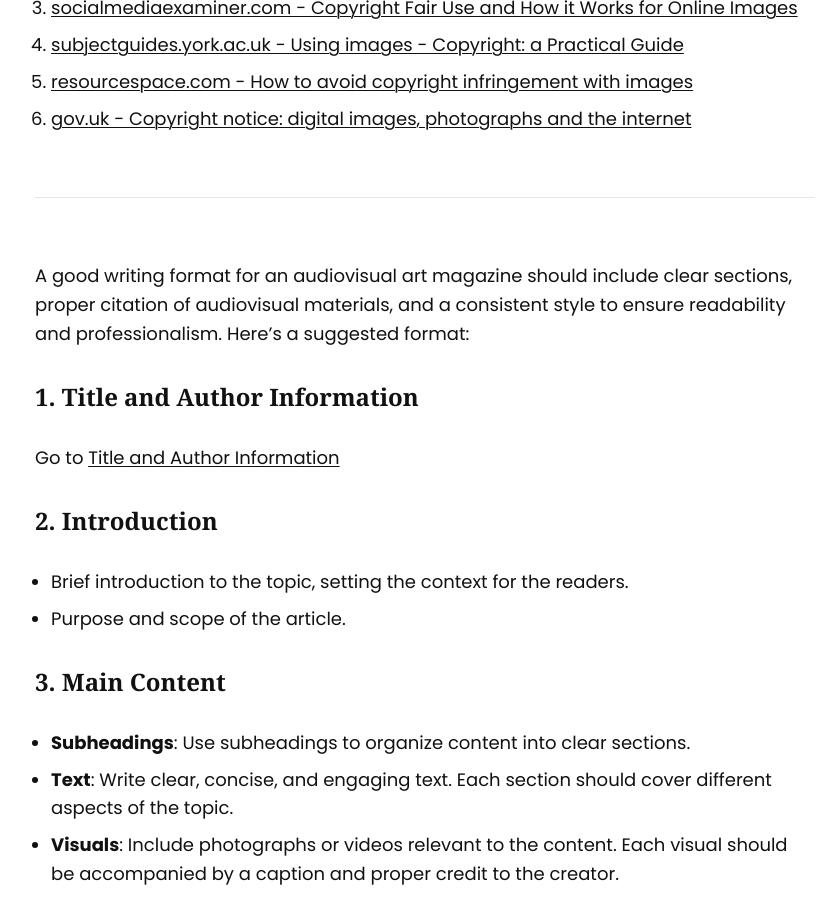
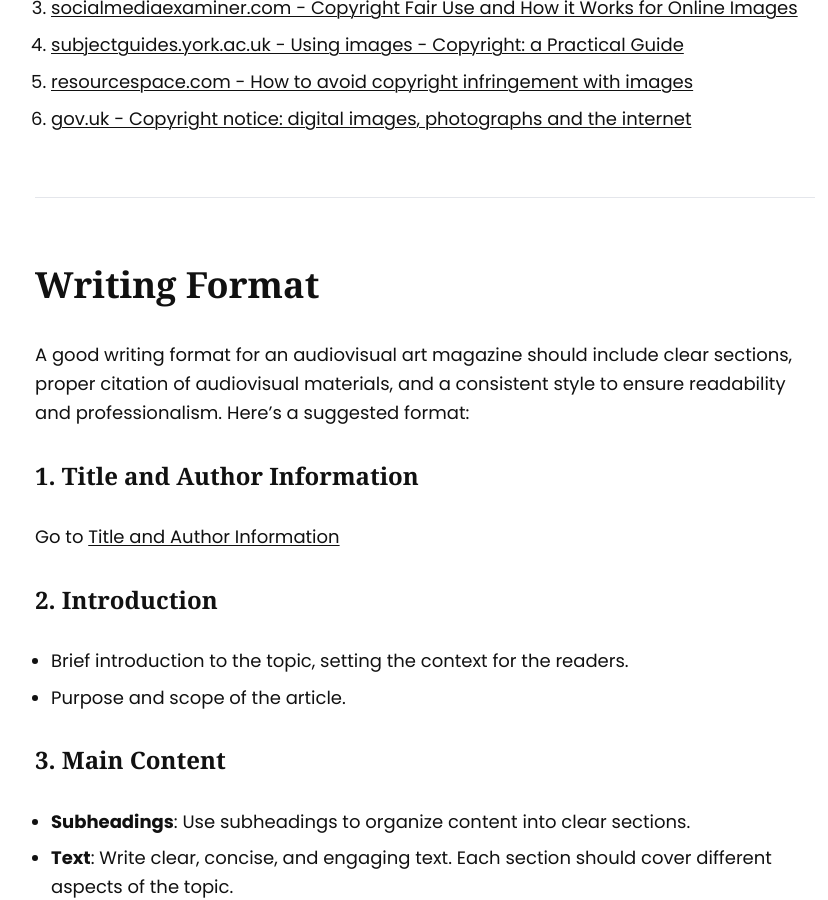
Before and after one commit to onConsensus/website, a Jekyll site: the page built from _pages/documentation.md, in a window 1280 px wide and 900 px high, scrolled down 18635 px. Shown: the whole window, without its empty margins (215-1043 px from the left). Built offline with Jekyll 4.4.1, drawn with Linux system fonts in a browser that asks for light colours; some of the changed text lies outside the part shown.

Commit message:
Update documentation.md

```diff
--- a/_pages/documentation.md
+++ b/_pages/documentation.md
@@ -504,6 +504,8 @@ By including copyright files in the `/images` folder, you help maintain the inte
 
 <a name="6"></a>
 
+# Writing Format
+
 A good writing format for an audiovisual art magazine should include clear sections, proper citation of audiovisual materials, and a consistent style to ensure readability and professionalism. Here’s a suggested format:
 
 ### 1. Title and Author Information
```
Also changed, not shown: other parts of _pages/documentation.md (+2 -0 lines).
